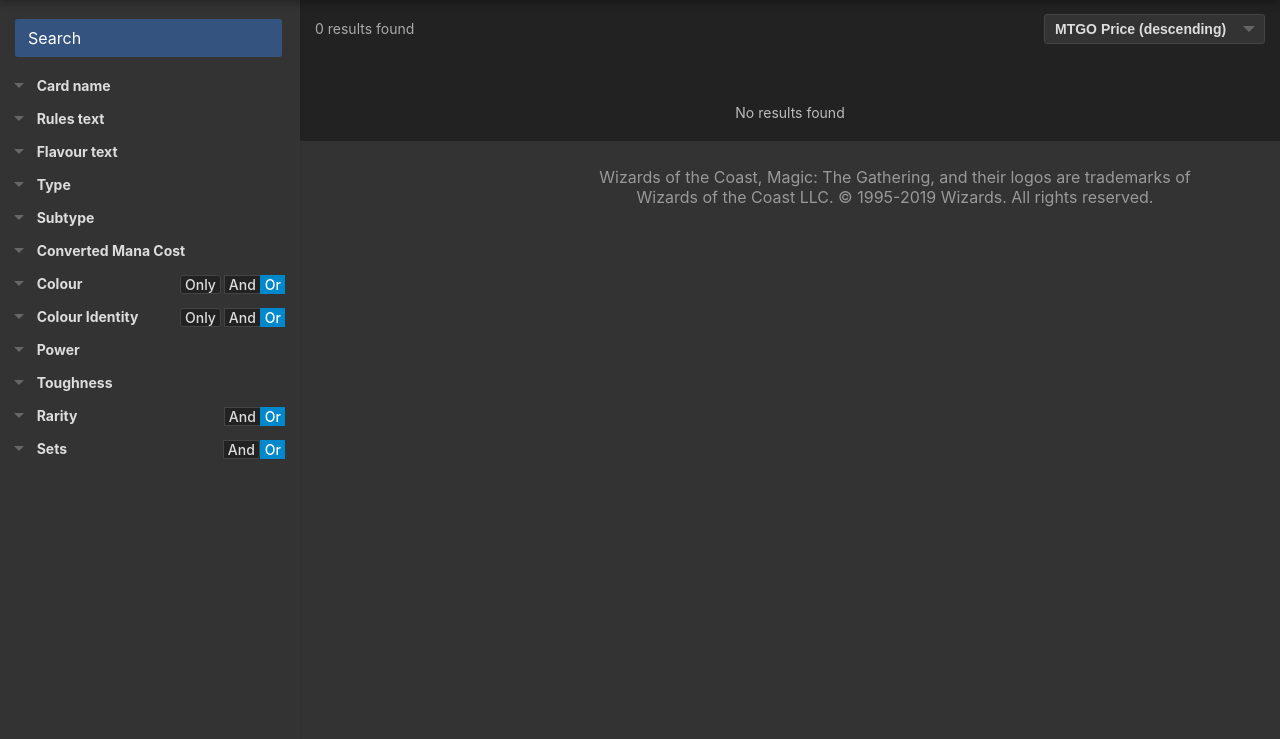
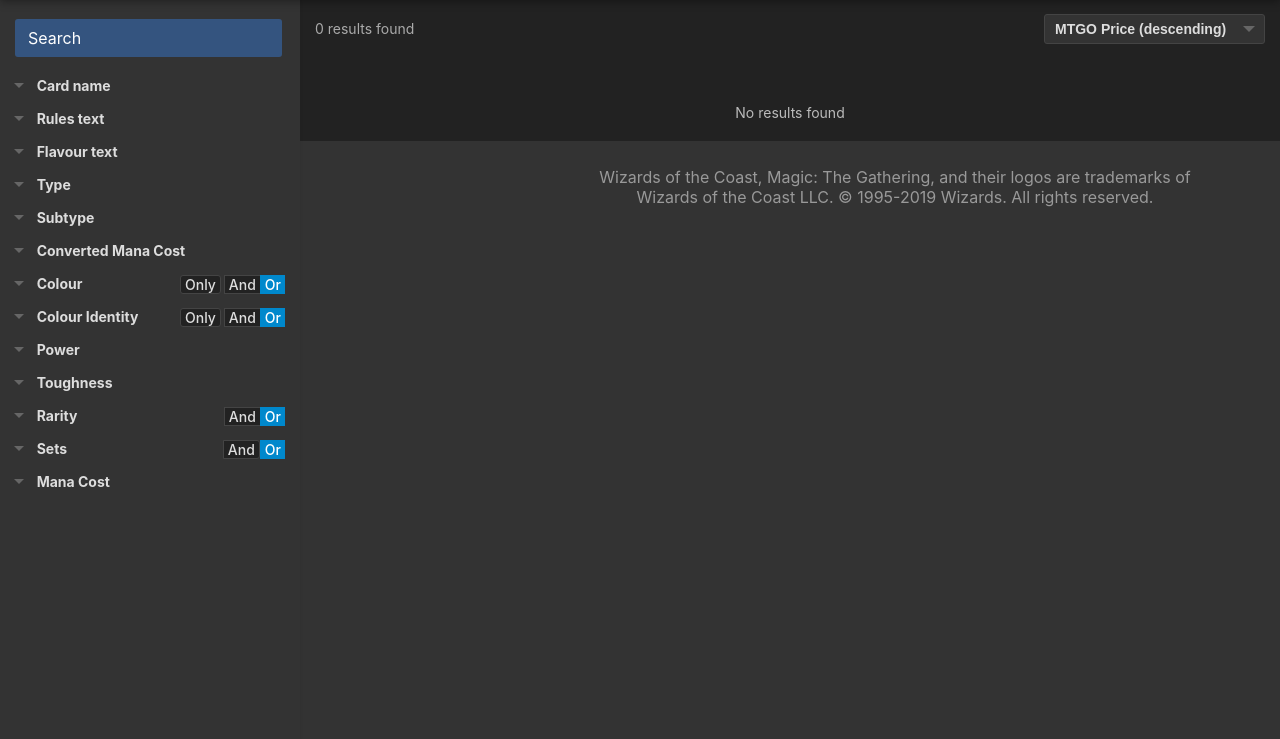
Before and after one commit to marshl/sylvan_library, a Django app: page /website/name_search/ in a window 1280 px wide. Shown: the part 61-800 px from the top of the page. Run offline with Django 3.2, Linux system fonts and the light colour scheme; data that the repository does not hold is empty; some libraries are stand-ins or nearby versions.

Commit message:
Added a mana cost parameter to the field search

```diff
--- a/sylvan_library/cardsearch/fieldsearch.py
+++ b/sylvan_library/cardsearch/fieldsearch.py
@@ -9,6 +9,7 @@ from cards.models import Set
 from cardsearch.parameters import (
     AndParam,
     OrParam,
+CardManaCostParam,
     CardFlavourTextParam,
     CardNameParam,
     CardRulesTextParam,
@@ -47,6 +48,7 @@ class FieldSearch(BaseSearch):
         self.max_toughness = None
         self.min_power = None
         self.max_power = None
+        self.mana_cost = None
 
         self.colours = []
         self.colour_identities = []
@@ -101,6 +103,9 @@ class FieldSearch(BaseSearch):
         if self.max_toughness is not None:
             root_param.add_parameter(CardNumToughnessParam(self.max_toughness, 'LTE'))
 
+        if self.mana_cost is not None:
+            root_param.add_parameter(CardManaCostParam(self.mana_cost, False))
+
         if self.colours:
             self.root_parameter.add_parameter(
                 create_colour_param(self.colours,
--- a/sylvan_library/website/forms.py
+++ b/sylvan_library/website/forms.py
@@ -96,6 +96,7 @@ class FieldSearchForm(SearchForm):
     flavour_text = forms.CharField(required=False)
     type_text = forms.CharField(required=False)
     subtype_text = forms.CharField(required=False)
+    mana_cost_text = forms.CharField(required=False)
 
     min_cmc = forms.IntegerField(required=False)
     max_cmc = forms.IntegerField(required=False)
@@ -185,6 +186,7 @@ class FieldSearchForm(SearchForm):
         search.flavour_text = self.data.get('flavour_text')
         search.type_text = self.data.get('type_text')
         search.subtype_text = self.data.get('subtype_text')
+        search.mana_cost = self.data.get('mana_cost_text')
 
         search.min_cmc = self.cleaned_data.get('min_cmc')
         search.max_cmc = self.cleaned_data.get('max_cmc')
--- a/sylvan_library/website/templates/website/filters.html
+++ b/sylvan_library/website/templates/website/filters.html
@@ -25,6 +25,7 @@
             {% include 'website/slider_filter.html' with title="Toughness" enabled=form.max_toughness.value min_field=form.min_toughness max_field=form.max_toughness min_val=-1 max_val=16 %}
             {% include 'website/rarity_filter.html' with title='Rarity' enabled=form.is_rarity_enabled rarity_fields=form.rarity_fields match_field=form.match_rarity %}
             {% include 'website/select_filter.html' with title="Sets" enabled=forms.sets field=form.sets %}
+            {% include 'website/text_filter.html' with title="Mana Cost" enabled=form.mana_cost_text.value field=form.mana_cost_text placeholder="Search card mana cost" %}
         </div>
     </form>
 {% endblock %}
```
